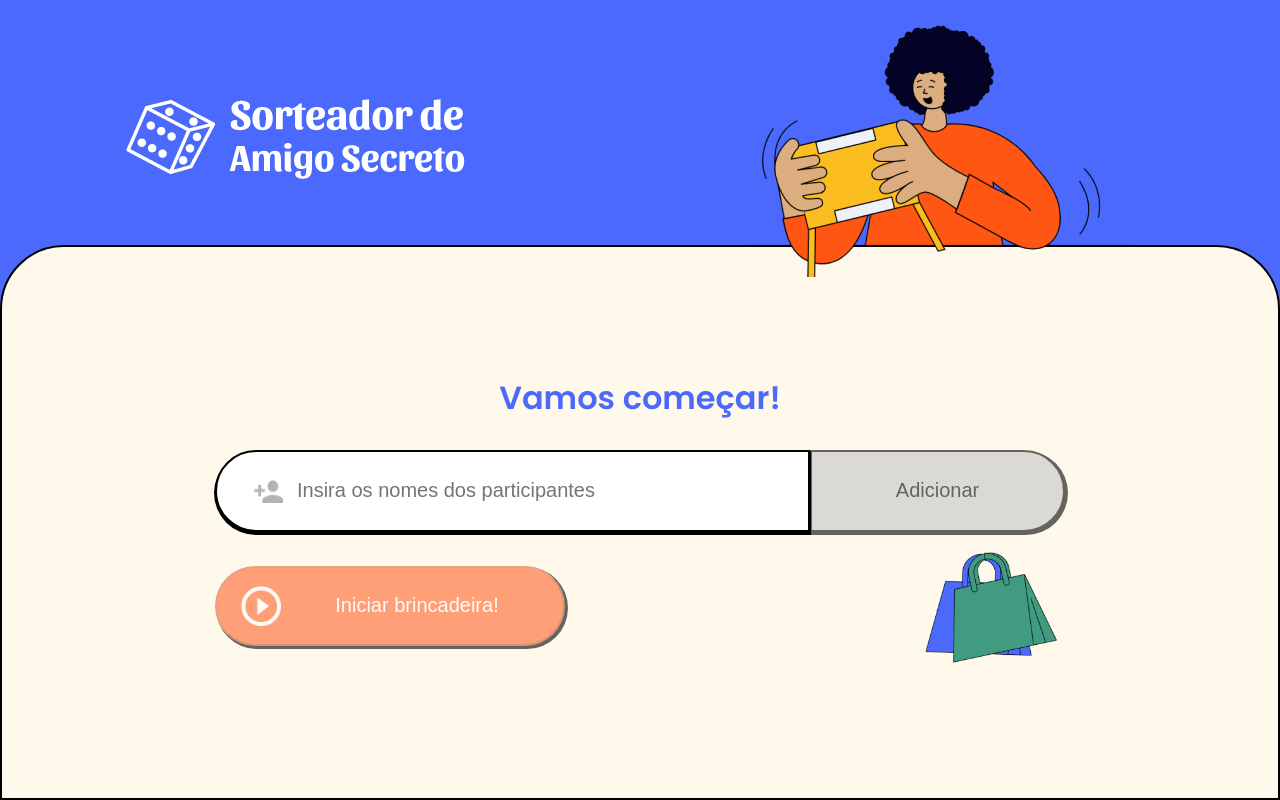
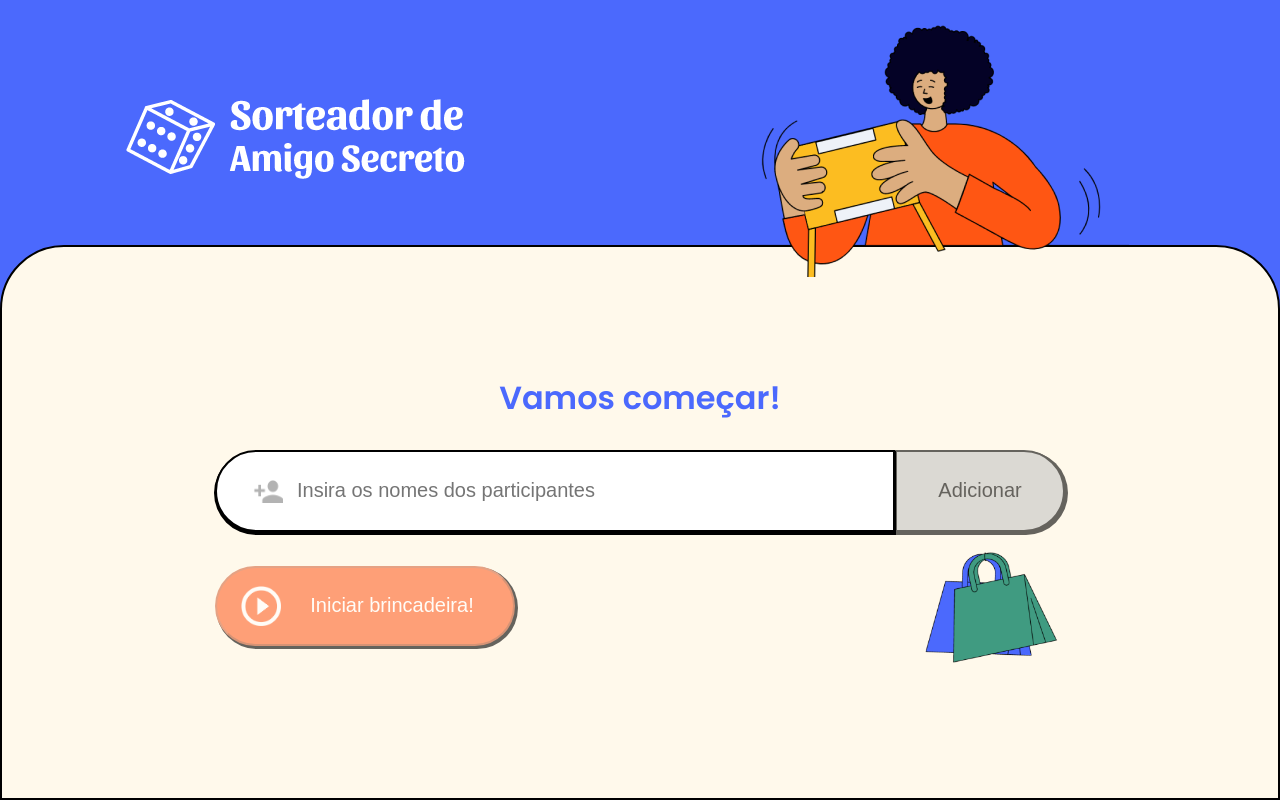
Before and after one commit to lucaspanizio/sorteador-de-amigo-secreto, a React (Vite) app: page / in a window 1280 px wide. Built offline with nearby package versions, Linux system fonts and the light colour scheme.

Commit message:
:lipstick: :style: updated styles

```diff
--- a/src/components/AttendeesList/styles.ts
+++ b/src/components/AttendeesList/styles.ts
@@ -1,32 +1,53 @@
 import styled from 'styled-components';
 
 export const Wrapper = styled.div`
-  border: 1px solid #ced4da;
-  border-radius: 20px;
   overflow: hidden;
-  padding-right: 2px;
+  position: relative;
+
+  display: flex;
+  align-items: center;
+
   margin: 20px 0;
-  background-color: #f8f9fa;
+  min-height: 80px;
+  background-color: #fff;
+  border: 1px solid #000;
+  border-radius: 45px;
   box-shadow: 2px 2px 0px 1px #000000;
+
+  p {
+    align-self: center;
+    padding-left: 2.5rem;
+    font-size: 18px;
+    color: #c6c6c6;
+  }
 `;
 
 export const Container = styled.ul`
+  position: absolute;
+  border-radius: 45px;
   display: flex;
   flex-wrap: wrap;
   justify-content: flex-start;
   align-items: center;
-  max-height: 130px;
   overflow-y: auto;
   overflow-x: hidden;
-  padding: 1.2rem 1rem;
+  padding: 1rem;
+  background-color: #fff;
+  width: 95.5%;
+  height: 100%;
   gap: 0.75rem;
+  max-height: 52px;
+
+  @media screen and (max-width: 800px) {
+    position: relative;
+    max-height: 120px;
+  }
 
   &::-webkit-scrollbar {
     width: 6px;
   }
 
   &::-webkit-scrollbar-track {
-    right: 3rem;
     background: #f1f1f1;
     border-radius: 20px;
   }
@@ -44,7 +65,7 @@ export const Container = styled.ul`
 export const ListItem = styled.li`
   background-color: #ffffff;
   border: 1px solid #dee2e6;
-  border-radius: 10px;
+  border-radius: 45px;
   font-size: 18px;
   padding: 0.5rem 1rem;
   transition: background-color 0.3s, transform 0.2s;
@@ -52,5 +73,6 @@ export const ListItem = styled.li`
   &:hover {
     background-color: #e2e6ea;
     transform: translateY(-3px);
+    border: 1px solid #fe652b;
   }
 `;
--- a/src/components/Form/styles.ts
+++ b/src/components/Form/styles.ts
@@ -7,13 +7,16 @@ export const Form = styled.form`
 export const Input = styled.input`
   border-top-left-radius: 45px;
   border-bottom-left-radius: 45px;
+  padding-right: 2rem;
   height: 82px;
-  width: 70%;
+  width: 80%;
   box-sizing: border-box;
   font-size: 20px;
   border: 2px solid black;
   margin-bottom: 1rem;
   box-shadow: 0px 2px 0px 1px #000000;
+
+  caret-color: #fe652b;
 
   padding-left: 80px;
   background-image: url('/images/adicionar-participante.png');
@@ -26,10 +29,7 @@ export const Input = styled.input`
   }
 
   @media screen and (max-width: 800px) {
-    width: 90%;
-    border-radius: 45px;
-    box-shadow: 0px 2px 0px 1px #000000;
-    margin-bottom: 18px;
+    width: 70%;
   }
 `;
 
@@ -37,7 +37,7 @@ export const Button = styled.button`
   border-top-right-radius: 45px;
   border-bottom-right-radius: 45px;
   height: 82px;
-  width: 30%;
+  width: 20%;
   box-sizing: border-box;
   border: 2px solid black;
   font-size: 20px;
@@ -56,11 +56,7 @@ export const Button = styled.button`
   }
 
   @media screen and (max-width: 800px) {
-    display: block;
-    margin-top: 16px;
-    margin: 0 auto;
-    width: 220px;
-    border-radius: 45px;
+    width: 30%;
   }
 `;
 
--- a/src/globals.css
+++ b/src/globals.css
@@ -25,7 +25,6 @@ h1 {
 ul li {
   font-size: 18px;
   font-weight: 300;
-  margin: 8px 0;
 }
 
 @media screen and (max-width: 800px) {
--- a/src/pages/Initial/styles.ts
+++ b/src/pages/Initial/styles.ts
@@ -5,7 +5,7 @@ export const Button = styled.button`
   align-items: center;
   justify-content: center;
   gap: 2rem;
-  width: 350px;
+  width: 300px;
   height: 80px;
   font-size: 20px;
   box-shadow: 2px 2px 0px 1px #000000;
```
Also changed, not shown: src/pages/Sorteio/styles.ts (+1 -0 lines).
